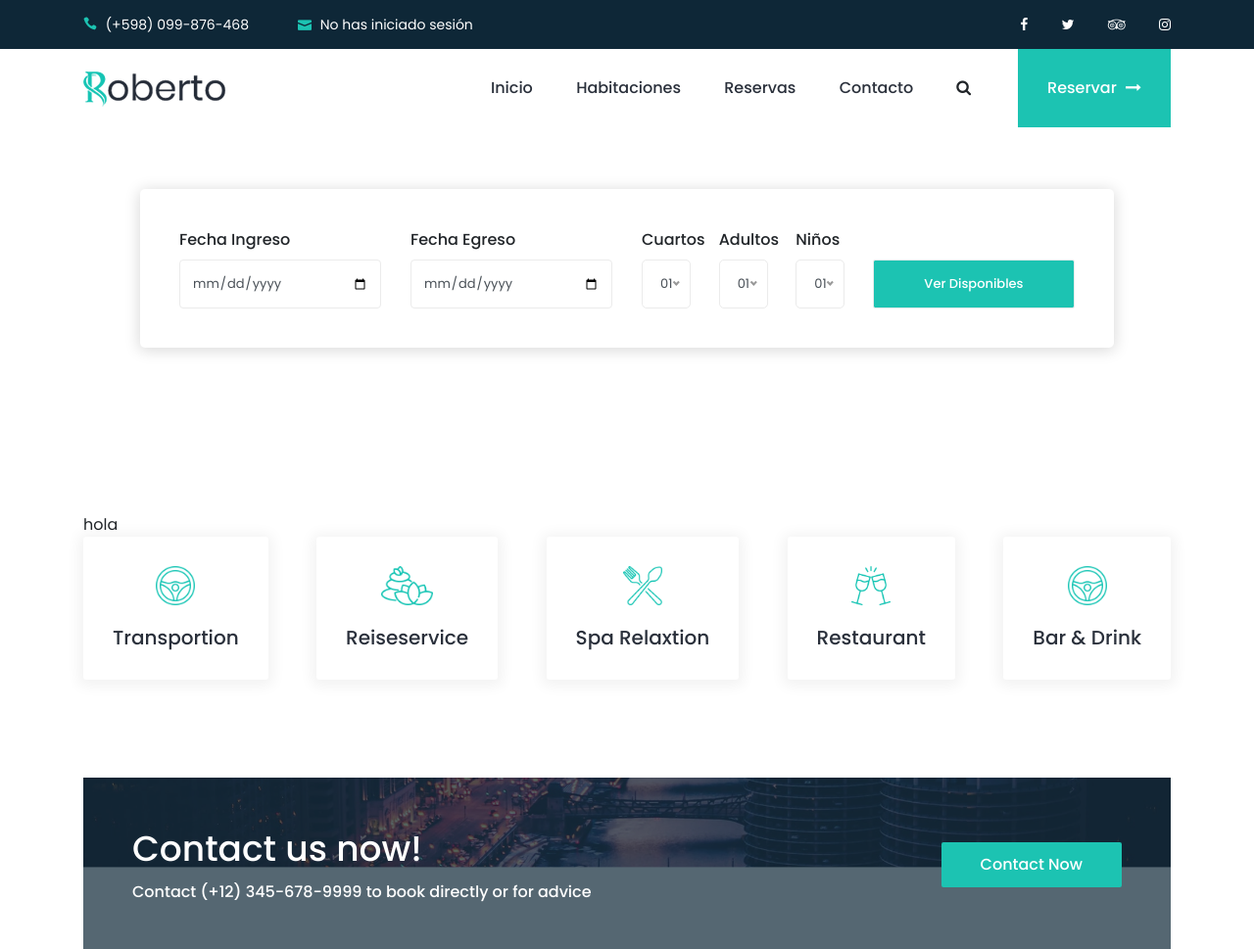
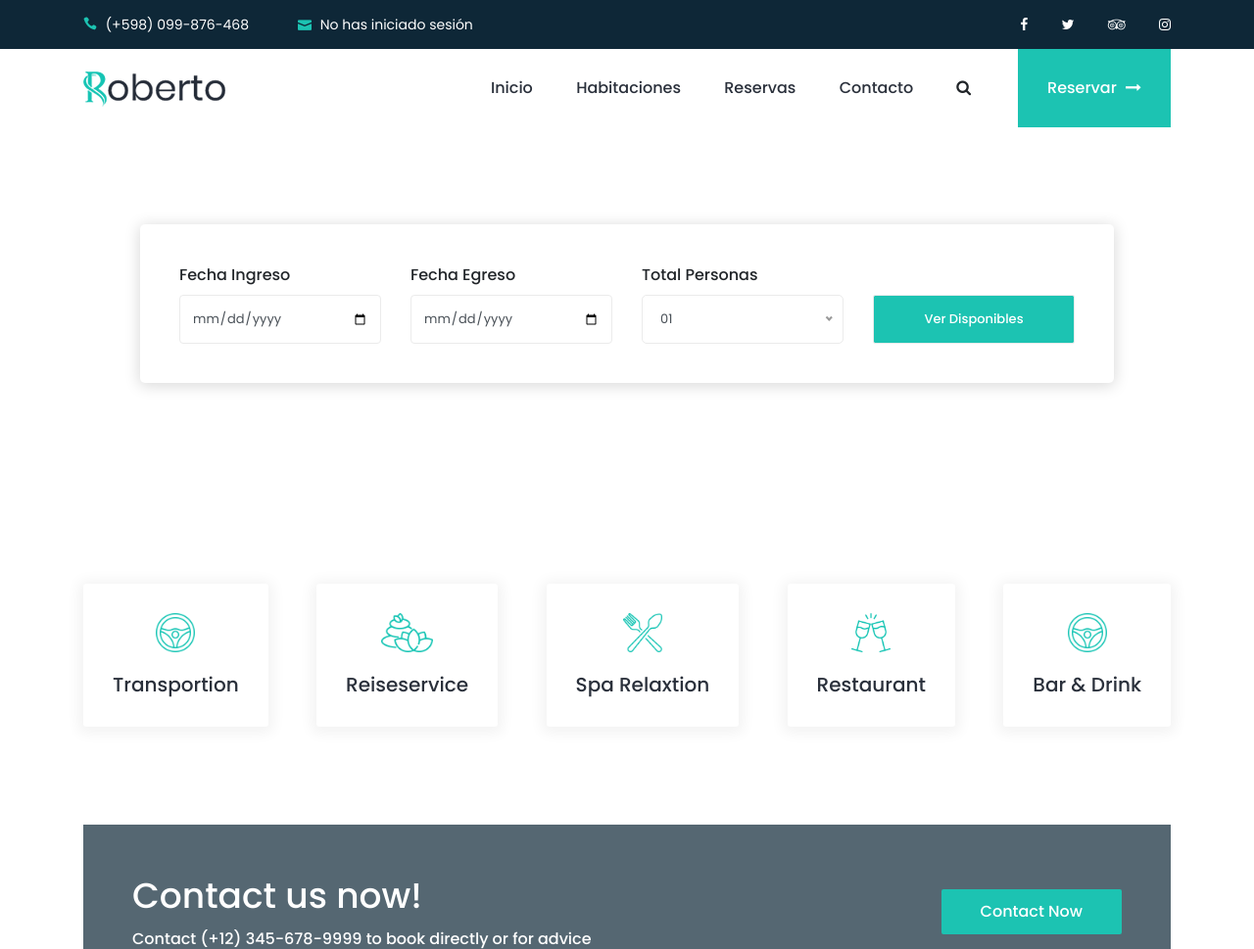
Before and after one commit to NorthTech-developers/Hotel_bit, a Django app: page /reservar/ in a window 1280 px wide. Shown: the top 969 px of the page at 98% size. Run offline with Django 3.2, Linux system fonts and the light colour scheme; some libraries are stand-ins or nearby versions.

Commit message:
agregue pequeño filtro a buscador de inicio mostrndo lgunas hab

```diff
--- a/Hotel_bit/reservas/forms.py
+++ b/Hotel_bit/reservas/forms.py
@@ -7,9 +7,9 @@
         model = Habitacion
         fields = ('nombre', 'cantidad_habitaciones', 'precio', 'capacidad', 'disponible')
 
-class Crear_Reserva(forms.ModelForm):
 
 
+class Crear_Reserva(forms.ModelForm):
 
     class Meta:
         model = Reserva_habitacion
--- a/Hotel_bit/reservas/templates/base.html
+++ b/Hotel_bit/reservas/templates/base.html
@@ -149,7 +149,7 @@
     <section class="roberto-about-area section-padding-100-0">
         <!-- Hotel Search Form Area -->
         <div class="hotel-search-form-area">
-            {% block formulario %}          {% endblock formulario %}
+            <br><br><br> {% block formulario %} {% endblock formulario %}
 
         </div>
 
@@ -158,22 +158,18 @@
                 <div class="col-12 col-lg-6">
                     <!-- Section Heading -->
                     <div class="section-heading wow fadeInUp" data-wow-delay="100ms">
-                         {% block habitaciones %} {% endblock habitaciones %}
+                        {% block habitaciones %} {% endblock habitaciones %}
 
                     </div>
-                    {% block texto %}
-                    {% endblock texto %}
+                    {% block texto %} {% endblock texto %}
                 </div>
-{% block habitaciones_slide %}
-
-
-    {% endblock habitaciones_slide %}
+                {% block habitaciones_slide %} {% endblock habitaciones_slide %}
 
             </div>
         </div>
     </section>
     <!-- About Us Area End -->
-
+    <br><br><br>
     <!-- Service Area Start -->
     <div class="roberto-service-area">
         <div class="container">
@@ -221,7 +217,8 @@
     <!-- Our Room Area End -->
 
     <!-- Testimonials Area Start -->
-    {% comment %} <section class="roberto-testimonials-area section-padding-100-0">
+    {% comment %}
+    <section class="roberto-testimonials-area section-padding-100-0">
         <div class="container">
             <div class="row align-items-center">
                 <div class="col-12 col-md-6">
@@ -310,7 +307,8 @@
     <!-- Testimonials Area End -->
 
     <!-- Projects Area Start -->
-    {% comment %} <section class="roberto-project-area">
+    {% comment %}
+    <section class="roberto-project-area">
         <!-- Projects Slide -->
         <div class="projects-slides owl-carousel">
             <!-- Single Project Slide -->
--- a/Hotel_bit/reservas/templates/reservar.html
+++ b/Hotel_bit/reservas/templates/reservar.html
@@ -1,86 +1,50 @@
-{% extends 'base.html' %}
-{% block title %} Hotel BIT | Reservas {% endblock title %}
-
-{% block nombre_usuario %}
-    {% if user.is_autenticate %}
-        <span>hola username</span>
-    {% else %}
-        <span>No has iniciado sesión</span>
-    {% endif %}
-{% endblock nombre_usuario %}
-
-{% block content %}
-<br><br><br><br><br><br>
-{% endblock content %}
-
-{% block formulario %}
+{% extends 'base.html' %} {% block title %} Hotel BIT | Reservas {% endblock title %} {% block nombre_usuario %} {% if user.is_autenticate %}
+<span>hola username</span> {% else %}
+<span>No has iniciado sesión</span> {% endif %} {% endblock nombre_usuario %} {% block content %}
+<br><br><br><br><br><br> {% endblock content %} {% block formulario %}
 <div class="container-fluid">
     <div class="hotel-search-form">
-                    <form action="#" method="get">
+        <form action=" {% url 'editar_reserva' %} " method="post">
             <div class="row justify-content-between align-items-end">
                 <div class="col-6 col-md-2 col-lg-3">
                     <label for="checkIn">Fecha Ingreso</label>
-                                <input type="date" class="form-control" id="checkIn" name="checkin-date">
+                    <input type="date" class="form-control" id="checkIn" name="Fecha_ingreso" required>
                 </div>
                 <div class="col-6 col-md-2 col-lg-3">
                     <label for="checkOut">Fecha Egreso</label>
-                                <input type="date" class="form-control" id="checkOut" name="checkout-date">
+                    <input type="date" class="form-control" id="checkOut" name="Fecha_egreso" required>
                 </div>
-                            <div class="col-4 col-md-1">
-                                <label for="room">Cuartos</label>
-                                <select name="room" id="room" class="form-control">
+                <div class="col-4 col-md-3">
+                    <label for="room">Total Personas</label>
+                    <select name="Numero_Personas" id="room" class="form-control">
                                     <option value="01">01</option>
                                     <option value="02">02</option>
                                     <option value="03">03</option>
                                     <option value="04">04</option>
                                     <option value="05">05</option>
                                     <option value="06">06</option>
+                                    <option value="07">07</option>
                                 </select>
                 </div>
-                            <div class="col-4 col-md-1">
-                                <label for="adults">Adultos</label>
-                                <select name="adults" id="adults" class="form-control">
-                                    <option value="01">01</option>
-                                    <option value="02">02</option>
-                                    <option value="03">03</option>
-                                    <option value="04">04</option>
-                                    <option value="05">05</option>
-                                    <option value="06">06</option>
-                                </select>
-                            </div>
-                            <div class="col-4 col-md-2 col-lg-1">
-                                <label for="children">Niños</label>
-                                <select name="children" id="children" class="form-control">
-                                    <option value="01">01</option>
-                                    <option value="02">02</option>
-                                    <option value="03">03</option>
-                                    <option value="04">04</option>
-                                    <option value="05">05</option>
-                                    <option value="06">06</option>
-                                </select>
-                            </div>
+
                 <div class="col-12 col-md-3">
                     <button type="submit" class="form-control btn roberto-btn w-100">Ver Disponibles</button>
                 </div>
             </div>
+            {% csrf_token %}
         </form>
     </div>
 </div>
-            {% comment %} <h1> Habitaciones </h1>
+{% comment %}
+<h1> Habitaciones </h1>
 <h2>
 
     {% for habitacion in habitacion %}
     <div>
-                    <p> {{ habitacion}}  Precio : {{ habitacion.precio }} x/noche</p>
+        <p> {{ habitacion}} Precio : {{ habitacion.precio }} x/noche</p>
         <p> Capacidad : {{ habitacion.capacidad }} </p>
     </div>
     {% endfor %} {% endcomment %}
 
 </h2>
-{% endblock formulario %}
-
-{% block texto %}
-
-
-hola
-{% endblock texto %}
+{% endblock formulario %} {% block texto %} {% endblock texto %}
--- a/Hotel_bit/reservas/urls.py
+++ b/Hotel_bit/reservas/urls.py
@@ -3,6 +3,6 @@
 
 urlpatterns = [
     path('', views.reservar, name="reservar"),
-    path('editar_reserva', views.reserva, name="editar_reserva",)
+    path('editar_reserva', views.editar_reserva, name="editar_reserva",)
 
 ]
--- a/Hotel_bit/reservas/views.py
+++ b/Hotel_bit/reservas/views.py
@@ -1,8 +1,9 @@
 from django.shortcuts import render
 from django.contrib.auth.models import User
-from .forms import ReservaHabitacion
+from .forms import ReservaHabitacion, Crear_Reserva
 from .models import Habitacion, Reserva_habitacion
 from datetime import date, datetime
+from _datetime import timedelta
 
 
 # Create your views here.
@@ -11,10 +12,26 @@
 
     return render(request, 'reservar.html', {})
 
-def reserva(request):
+def editar_reserva(request):
+
     a = datetime.now()
     hoy = int(a.strftime('%d%m%Y'))
     habitacion = Habitacion.objects.all()
-    form = ReservaHabitacion()
     reserva = Reserva_habitacion.objects.all()
-    return render(request, 'editar_reserva.html', {'form':form, 'habitacion':habitacion, 'reserva': reserva, 'hoy': hoy})
+
+    if request.POST.get('Numero_Personas'):
+        numero_personas = int(request.POST.get('Numero_Personas'))
+        habitacion = habitacion.filter(capacidad__gt=numero_personas).filter(cantidad_habitaciones__gt=0)
+
+        fecha_egreso_sucia = request.POST.get('Fecha_egreso')
+        fecha_egreso_limpia = str(fecha_egreso_sucia).replace('-', '') # sustituimos el simbolo - por nada quedando un str de numeros
+        fecha_egreso = datetime.strptime(fecha_egreso_sucia, '%Y-%m-%d') #Transformación del string a tipo Date Objects
+
+        fecha_ingreso_sucia = request.POST.get('Fecha_ingreso')
+        fecha_ingreso_limpia = str(fecha_ingreso_sucia).replace('-', '') # sustituimos el simbolo - por nada quedando un str de numeros
+        fecha_ingreso = datetime.strptime(fecha_ingreso_sucia, '%Y-%m-%d') #Transformación del string a tipo Date Objects
+
+        dias_reserva = fecha_egreso - fecha_ingreso
+
+
+    return render(request, 'editar_reserva.html', {'habitacion':habitacion, 'dias_reserva': dias_reserva})
```
Also changed, not shown: Hotel_bit/reservas/templates/editar_reserva.html (+5 -24 lines), Hotel_bit/db.sqlite3. Lines whose indentation alone changed are shown as unchanged.
